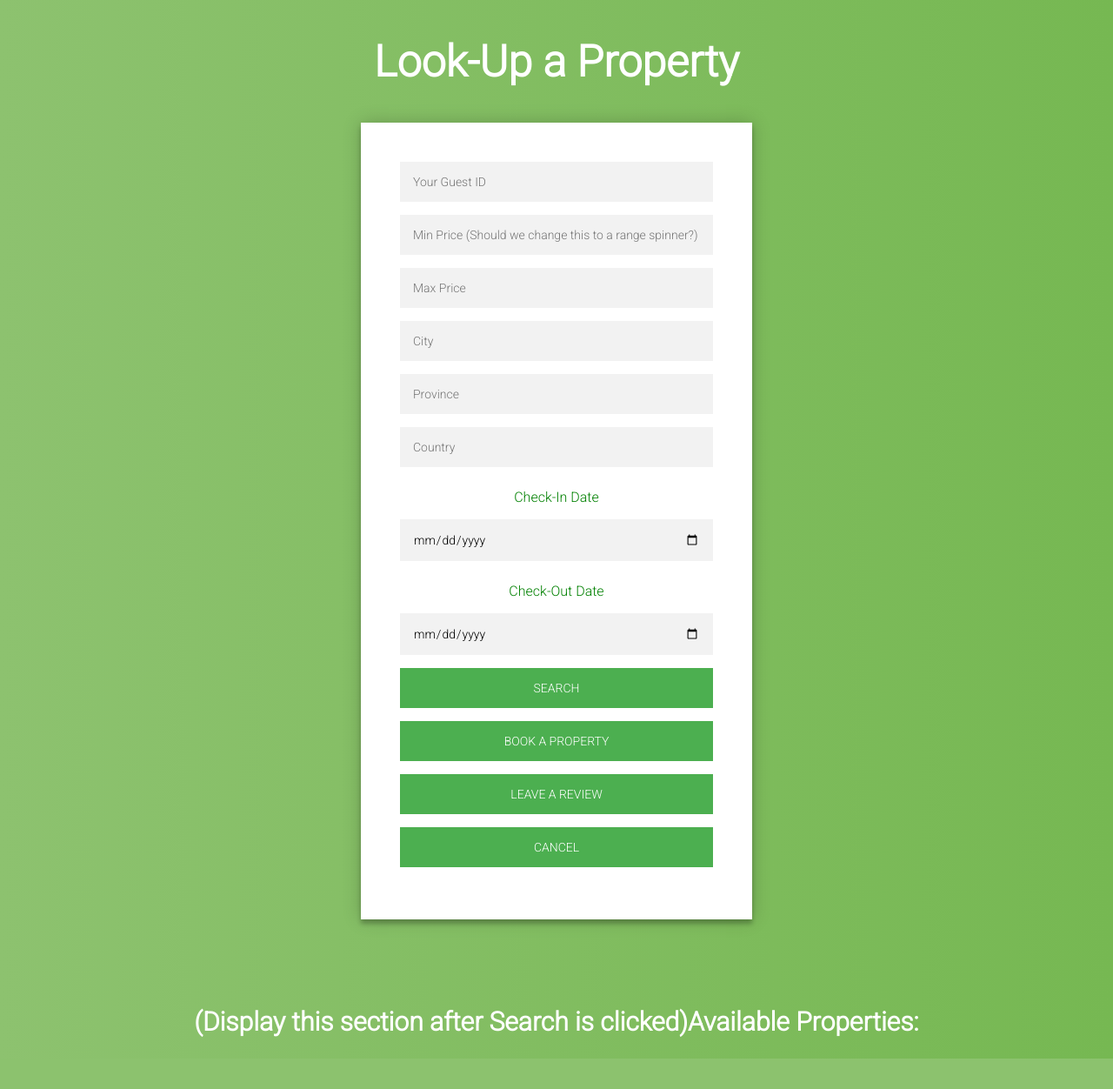
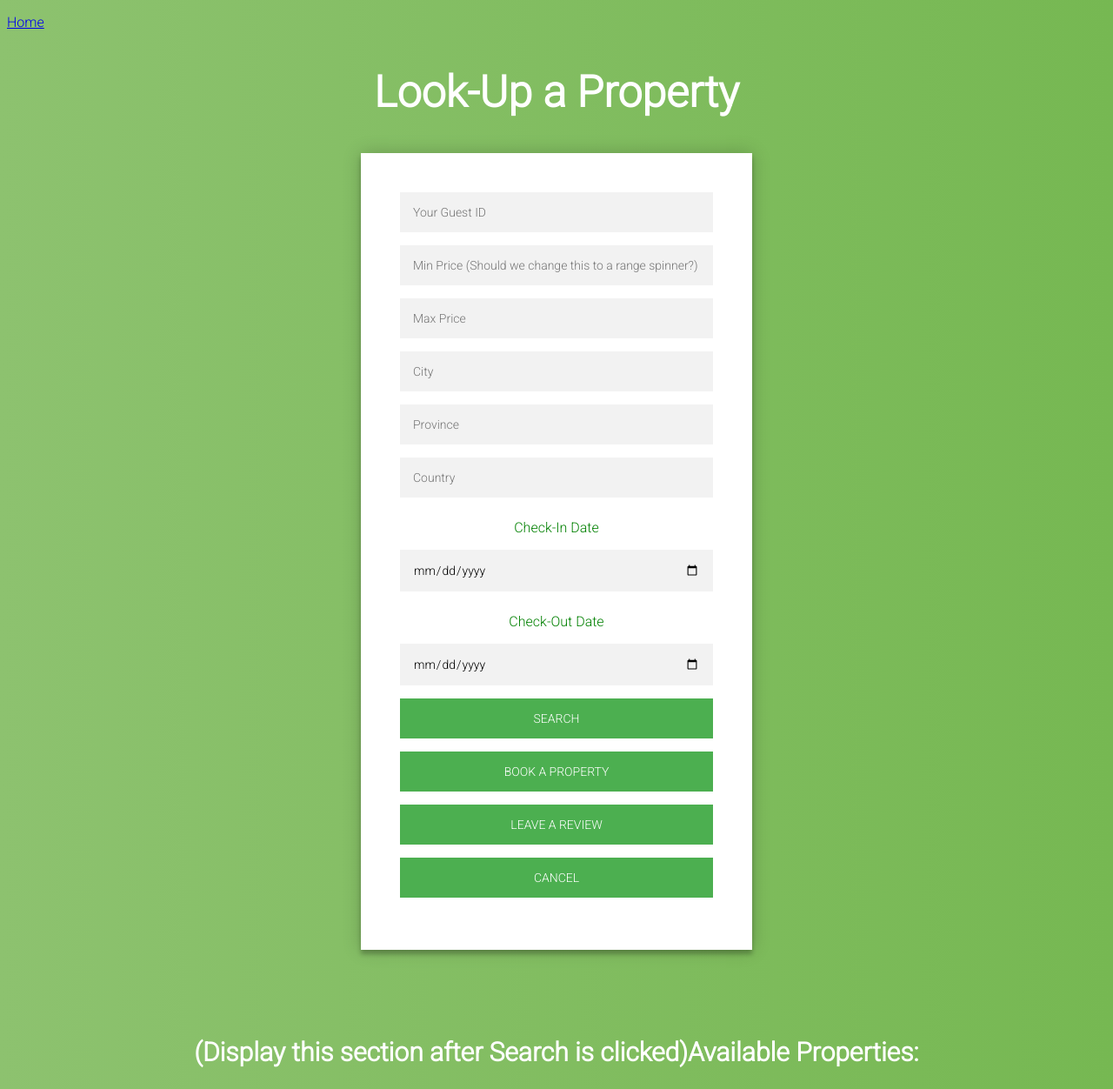
Before and after one commit to skoya043/databases-project, a PHP site: page /guestlookup.html in a window 1280 px wide. Shown: the whole page at 87% size. Before the commit the page ends 1217 px from the top, so only its background shows below. Run offline with PHP 8.4, Linux system fonts and the light colour scheme.

Commit message:
Added links

```diff
--- a/admin.html
+++ b/admin.html
@@ -4,6 +4,10 @@
 <head>
 	 <link href="./style.css" type="text/css" rel="stylesheet">
 </head>
+
+<div>
+	<p><a href="./index.html"> Home</a></p>
+</div>
 
 <h2 class='titlecenter'>Database Administrator</h2>
 
--- a/employee.html
+++ b/employee.html
@@ -4,7 +4,9 @@
 <head>
 	 <link href="./style.css" type="text/css" rel="stylesheet">
 </head>
-
+<div>
+	<p><a href="./index.html"> Home</a></p>
+</div>
 <h2 class='titlecenter'>Employee</h2>
 
 <div class="login-page">
--- a/guestlookup.html
+++ b/guestlookup.html
@@ -4,7 +4,9 @@
 <head>
    <link href="./style.css" type="text/css" rel="stylesheet">
 </head>
-
+<div>
+  <p><a href="./index.html"> Home</a></p>
+</div>
 <h2 class='titlecenter'>Look-Up a Property</h2>
 
   <div class="form">
@@ -20,9 +22,15 @@
        <p style="margin-top: 10px;" class="checkboxmessage">Check-Out Date</p>
       <input type="date" placeholder="Check-Out Date"/>
       <button>Search</button>
-       <button>Book a Property</button>
-      <button>Leave a Review</button>
-      <button>Cancel</button>
+  <form>
+<input type="button" value="Book a Property" onclick="window.location.href='./book.html'" />
+</form>
+  <form>
+<input type="button" value="Leave a Review" onclick="window.location.href='./review.html'" />
+</form>
+  <form>
+<input type="button" value="Cancel" onclick="window.location.href='./guest.html'" />
+</form>
     </form>
   </div>
 
--- a/host.html
+++ b/host.html
@@ -4,7 +4,9 @@
 <head>
 	 <link href="./style.css" type="text/css" rel="stylesheet">
 </head>
-
+<div>
+  <p><a href="./index.html"> Home</a></p>
+</div>
 <h2 class='titlecenter'>Host</h2>
 
   <div class="form">
@@ -12,7 +14,7 @@
     <form class="login-form">
       <input type="text" placeholder="ID"/>
       <button>Confirm</button>
-      <p class="message">New Properties? <a href="#">Create a property</a></p>
+      <p class="message">New Properties? <a href="./property.html">Create a property</a></p>
     </form>
   </div>
 </div>
--- a/style.css
+++ b/style.css
@@ -77,6 +77,26 @@ button:hover,.form button:active,.form button:focus {
   font-size: 14px;
 }
 
+input[type=button]{
+  font-family: "Roboto", sans-serif;
+  text-transform: uppercase;
+  outline: 0;
+  background: #4CAF50;
+  width: 100%;
+  border: 0;
+  margin: 0 0 15px;
+  padding: 15px;
+  color: #FFFFFF;
+  font-size: 14px;
+  -webkit-transition: all 0.3 ease;
+  transition: all 0.3 ease;
+  cursor: pointer;
+}
+
+input[type=button]:hover{
+  background: #43A047;
+
+}
 
 .form button {
   font-family: "Roboto", sans-serif;
@@ -96,6 +116,8 @@ button:hover,.form button:active,.form button:focus {
 .form button:hover,.form button:active,.form button:focus {
   background: #43A047;
 }
+
+
 /*.form .message {
   margin: 15px 0 0;
   color: #b3b3b3;
```
Also changed, not shown: book.html (+9 -2 lines), guest.html (+9 -4 lines), index.html (+12 -5 lines), property.html (+6 -1 lines), review.html (+6 -3 lines).
